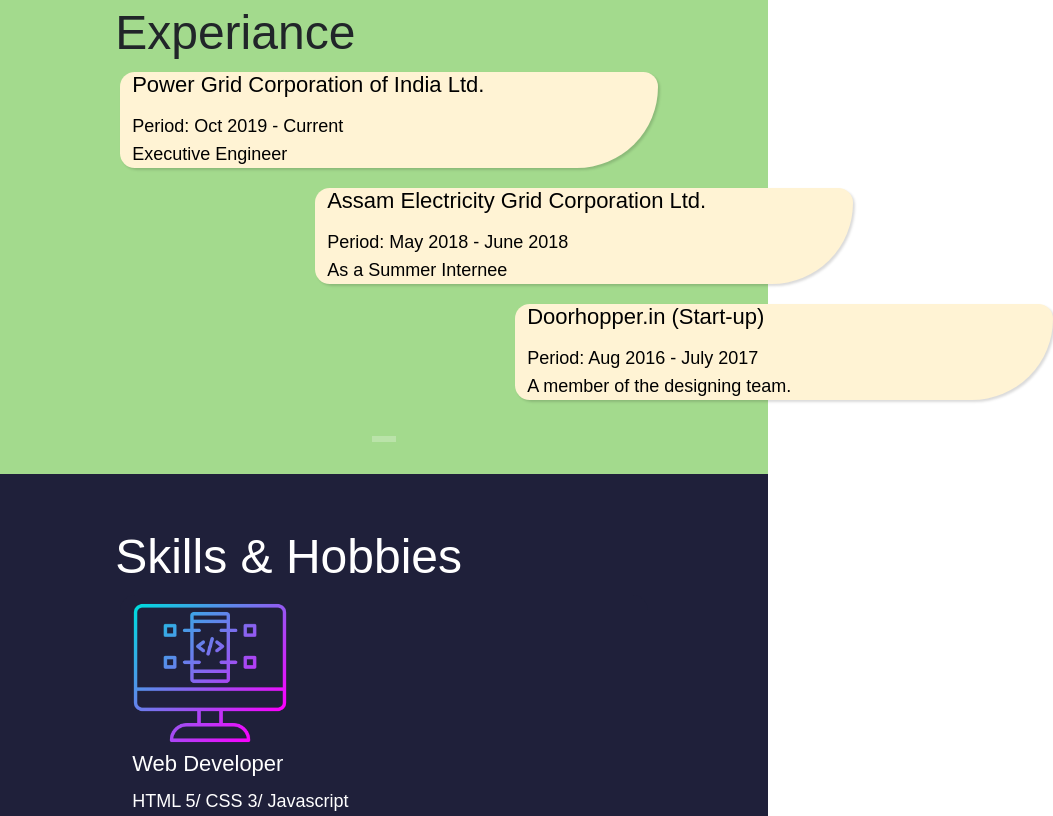
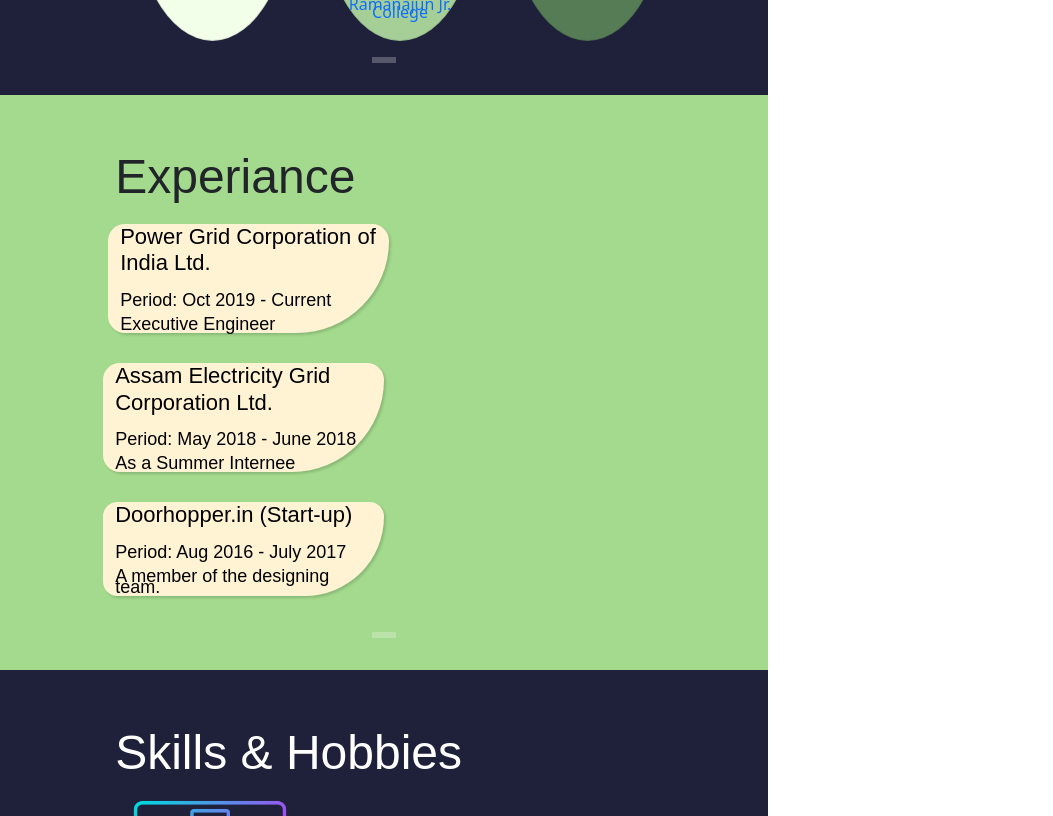
Before and after one commit to 2shar17/my-web, a plain HTML site: page index.html in a window 768 px wide. Shown: the part 1579-2395 px from the top of the page, 1053 px wide, since content can reach past the window. Drawn offline with nearby package versions, Linux system fonts and the light colour scheme; a web font is replaced by a local one.

Commit message:
Add files via upload

```diff
--- a/index.html
+++ b/index.html
@@ -161,23 +161,23 @@
   <section id="experiance" class="alng">
     <div class="container-fluid">
       <h2>Experiance</h2>
-      <div class="row exper exper1">
+      <div class="row">
+        <div class="col col-lg-12 col-md-12 col-sm-12 exper exper1">
           <h4>Power Grid Corporation of India Ltd.</h4>
           <p>Period: Oct 2019 - Current</p>
           <p>Executive Engineer</p>
         </div>
-      <div class="row exper exper2">
+        <div class="col col-lg-12 col-md-12 col-sm-12 exper exper2">
           <h4>Assam Electricity Grid Corporation Ltd.</h4>
           <p>Period: May 2018 - June 2018</p>
           <p>As a Summer Internee</p>
         </div>
-      <div class="row exper exper3">
+        <div class="col col-lg-12 col-md-12 col-sm-12 exper exper3">
           <h4>Doorhopper.in (Start-up)</h4>
           <p>Period: Aug 2016 - July 2017</p>
           <p>A member of the designing team.</p>
         </div>
       </div>
-
     </div>
     <hr>
   </section>
--- a/styles.css
+++ b/styles.css
@@ -201,8 +201,8 @@ li {
   border-bottom-right-radius: 137px;
   margin: 10px 5px 10px;
   line-height: 0.7rem;
-  height: 12vh;
-  width: 70vw;
+  height: 25%;
+  width: 50%;
   box-shadow: rgba(0, 0, 0, 0.15) 1.95px 1.95px 2.6px;
 }
 
@@ -220,7 +220,7 @@ li {
   margin-bottom: 20px;
 }
 
-@media(max-width: 1280px min-width: 1001px){
+@media(max-width: 1280px) and (min-width: 1001px){
   .exper2{
     margin-left: 0px;
   }
@@ -229,7 +229,7 @@ li {
   }
 }
 
-@media(max-width: 1000px min-width: 561px) {
+@media(max-width: 1000px) and (min-width: 561px) {
   .tushar-img {
     width: 100%;
     margin: auto;
@@ -244,12 +244,18 @@ li {
     left: 30vw;
   }
   .exper{
-    height: 12vh;
-    width: 70vw;
+    height: 22%;
+    width: 50%;
+  }
+  .exper2{
+    margin-left: 0px;
+  }
+  .exper3{
+    margin-left: 0px;
   }
 }
 
-@media(max-width: 560px min-width: 491px){
+@media(max-width: 560px) and (min-width: 491px){
   h4{
     font-size: 1.2rem;
   }
@@ -264,6 +270,12 @@ li {
     border-bottom-right-radius: 37%;
     padding-top: 10%;
     position: relative;
+  }
+  .exper2{
+    margin-left: 0px;
+  }
+  .exper3{
+    margin-left: 0px;
   }
 }
 
```
Lines whose indentation alone changed are shown as unchanged.
